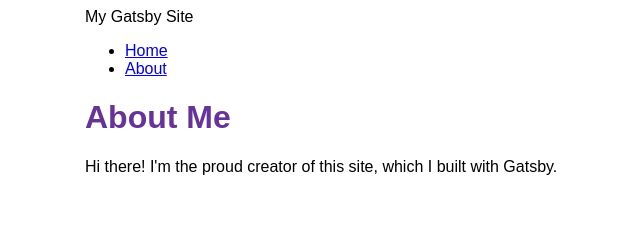
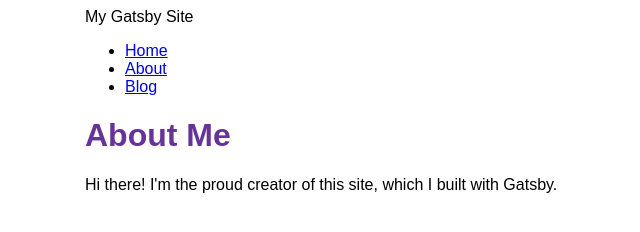
Before and after one commit to ita-jp/gatsby-tutorial-2022, a Gatsby site: page /about in a window 1280 px wide. Shown: the whole page, without its empty margins (305-945 px from the left). Built offline with nearby package versions, Linux system fonts and the light colour scheme; Gatsby itself is replaced by a stand-in of ours.

Commit message:
Task: Create a new blog page
https://www.gatsbyjs.com/docs/tutorial/part-4/#task-create-a-new-blog-page

```diff
--- a/src/components/layout.js
+++ b/src/components/layout.js
@@ -35,6 +35,9 @@ const Layout = ({ pageTitle, children}) => {
                 <li className={navLinkItem}>
                   <Link to="/about" className={navLinkText}>About</Link>
                 </li>
+                <li className={navLinkItem}>
+                  <Link to="/blog" className={navLinkText}>Blog</Link>
+                </li>
             </ul>
           </nav>
           <main>
```
Also changed, not shown: src/pages/blog.js (added, +10 -0 lines).
